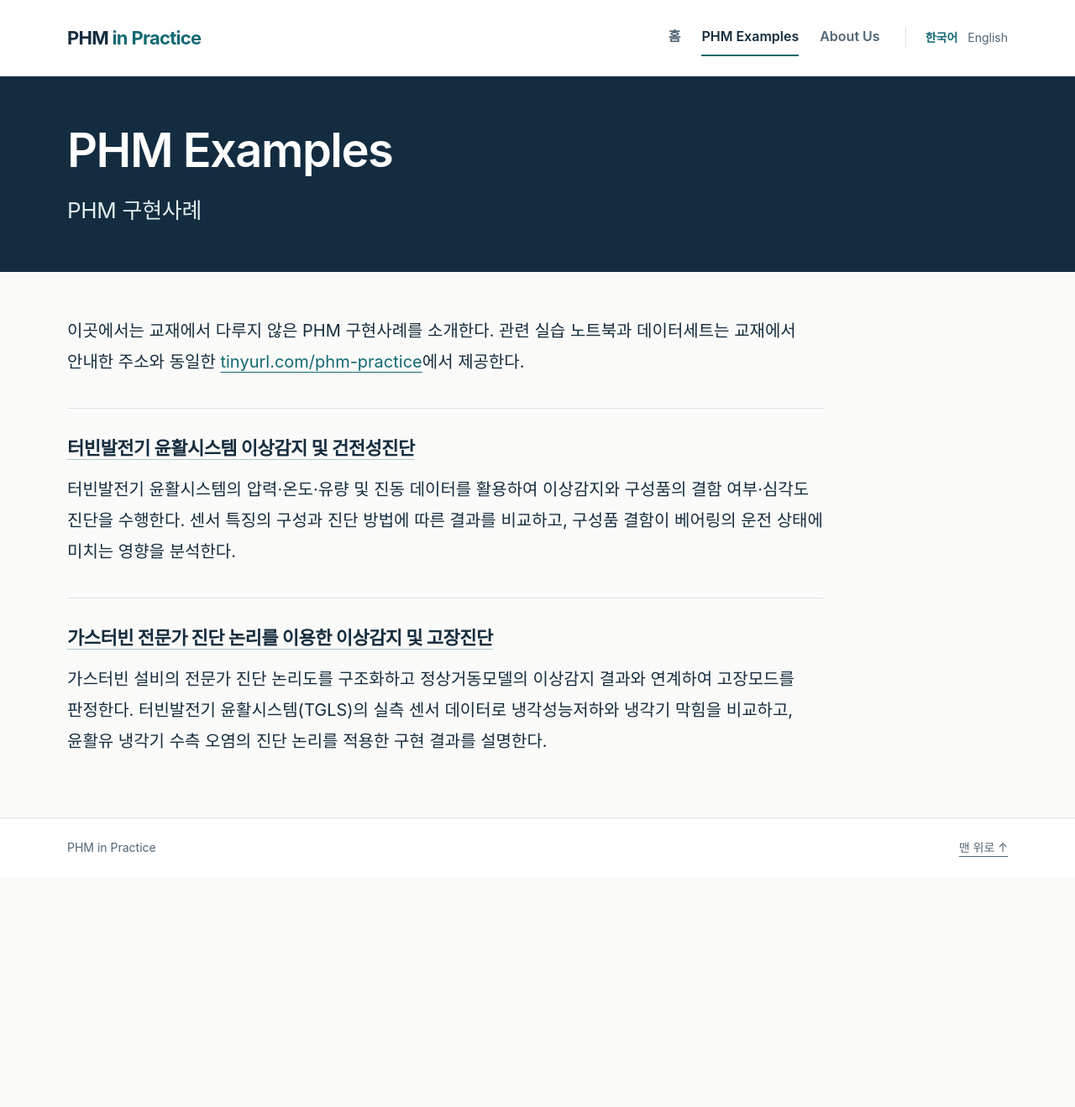
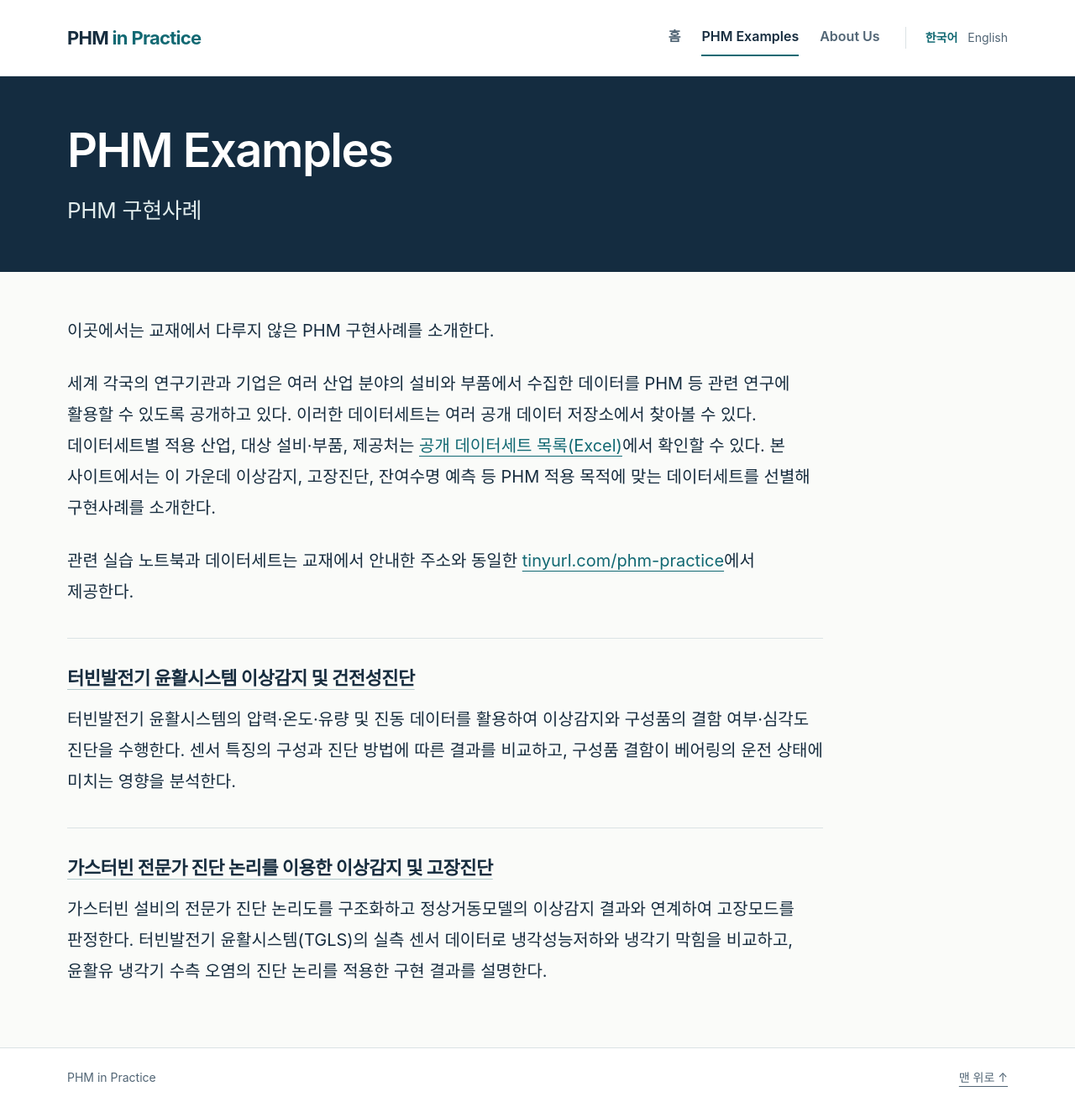
Before and after one commit to phm-in-practice/phm-in-practice.github.io, a Jekyll site: the page built from examples.md, in a window 1280 px wide. Shown: the whole page at 84% size. Built offline with Jekyll 4.4.1, drawn with Linux system fonts in a browser that asks for light colours; before the commit the page ends 1045 px from its top, so only the background shows below that.

Commit message:
Add public dataset lists to PHM Examples

```diff
--- a/examples.md
+++ b/examples.md
@@ -7,7 +7,11 @@ subtitle: PHM 구현사례
 ---
 <!-- 새 사례 추가: 사례 HTML 파일을 cases 폴더에 올린 뒤, 맨 아래에 "## [사례 제목](/cases/파일이름.html)" 한 줄과 설명 문단을 추가하면 됩니다. -->
 
-이곳에서는 교재에서 다루지 않은 PHM 구현사례를 소개한다. 관련 실습 노트북과 데이터세트는 교재에서 안내한 주소와 동일한 [tinyurl.com/phm-practice](https://tinyurl.com/phm-practice)에서 제공한다.
+이곳에서는 교재에서 다루지 않은 PHM 구현사례를 소개한다.
+
+세계 각국의 연구기관과 기업은 여러 산업 분야의 설비와 부품에서 수집한 데이터를 PHM 등 관련 연구에 활용할 수 있도록 공개하고 있다. 이러한 데이터세트는 여러 공개 데이터 저장소에서 찾아볼 수 있다. 데이터세트별 적용 산업, 대상 설비·부품, 제공처는 [공개 데이터세트 목록(Excel)](/assets/data/PHM_Industrial_Open_Datasets-ko.xlsx)에서 확인할 수 있다. 본 사이트에서는 이 가운데 이상감지, 고장진단, 잔여수명 예측 등 PHM 적용 목적에 맞는 데이터세트를 선별해 구현사례를 소개한다.
+
+관련 실습 노트북과 데이터세트는 교재에서 안내한 주소와 동일한 [tinyurl.com/phm-practice](https://tinyurl.com/phm-practice)에서 제공한다.
 
 ## [터빈발전기 윤활시스템 이상감지 및 건전성진단](/cases/A01_TGLS_ko.html)
 
```
Also changed, not shown: en/examples.md (+5 -1 lines), 2 other files.
